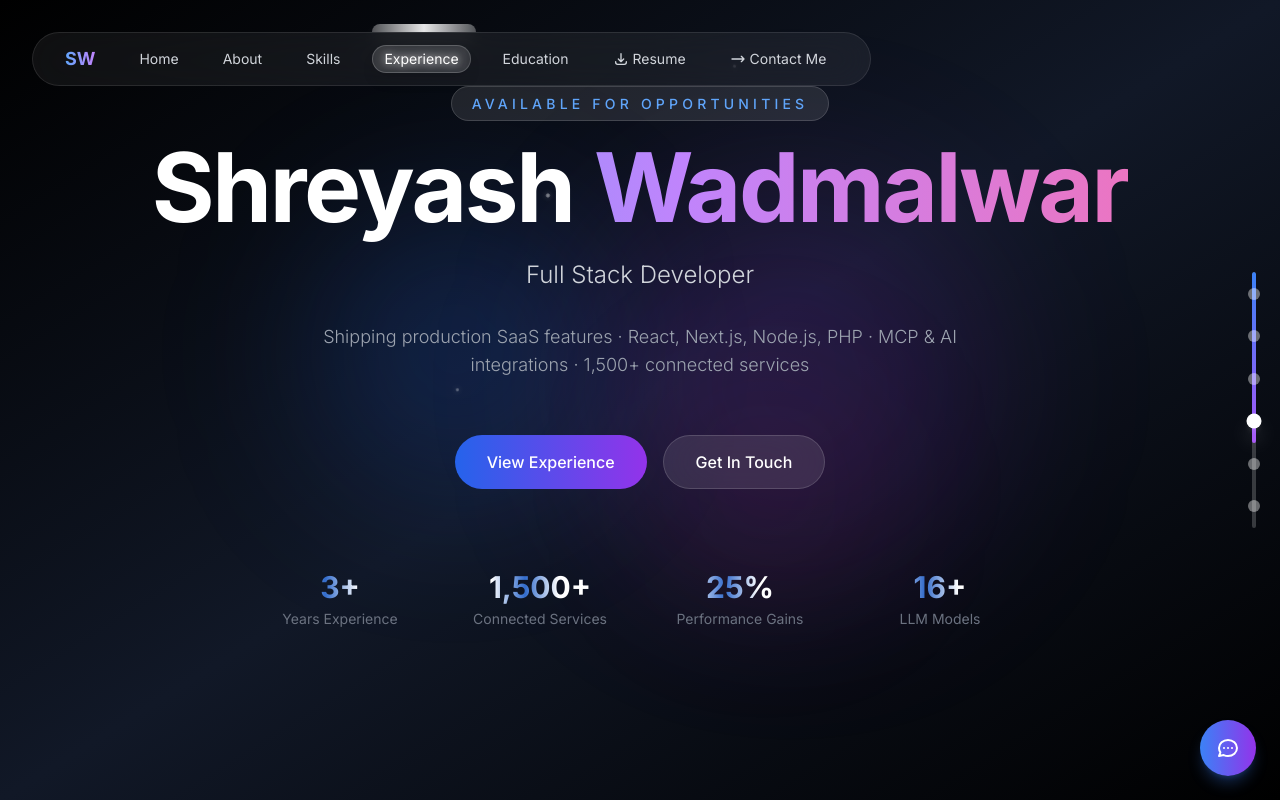
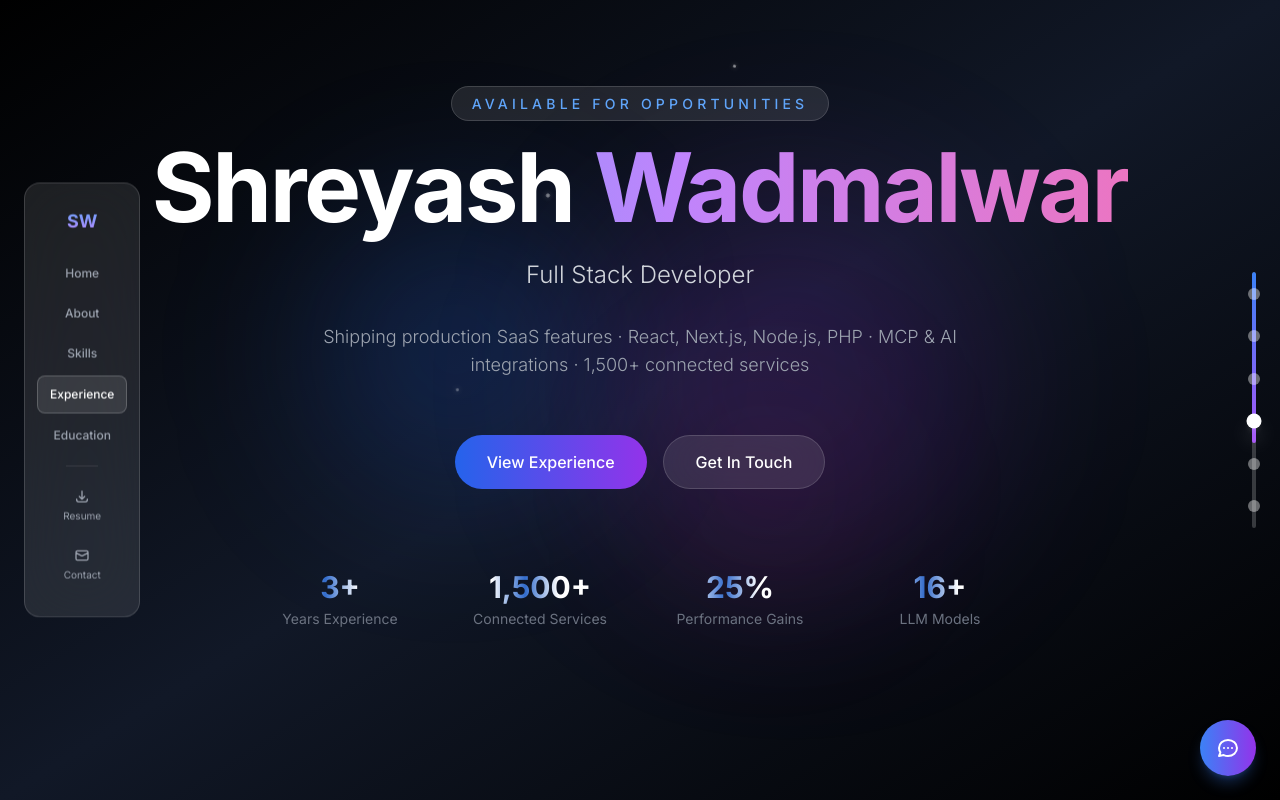
Before and after one commit to shreywadmalwar/shreyash_wadmalwar, a React (Create React App) app: page / in a window 1280 px wide. Shown: the top 800 px of the page. Built offline with nearby package versions, Linux system fonts and the light colour scheme.

Commit message:
Convert desktop nav to vertical left sidebar

```diff
--- a/src/components/Header.js
+++ b/src/components/Header.js
@@ -20,76 +20,56 @@ const Header = ({ activeSection, scrollToSection, openContactDrawer }) => {
     { id: "education", name: "Education" },
   ];
 
-  const activeIndex = sections.findIndex(
-    (section) => section.id === activeSection
-  );
-
   return (
     <>
-      {/* Desktop Header */}
-      <header className="hidden md:block fixed top-8 left-8 z-50">
-        {/* Animated pulse underline */}
-        {activeIndex !== -1 && (
-          <div
-            className="absolute -top-2 h-2 bg-gradient-to-r from-white/30 via-white/90 to-white/30 backdrop-blur-md rounded-t-full shadow-lg shadow-white/50 animate-pulse transition-all duration-300"
-            style={{
-              left: `${100 + activeIndex * 80}px`,
-              width: `${sections[activeIndex].name.length * 8 + 24}px`,
-            }}
-          />
-        )}
+      {/* Desktop Vertical Sidebar */}
+      <header className="hidden md:flex fixed left-6 top-1/2 -translate-y-1/2 z-50 flex-col items-center">
+        <nav className="glass-strong rounded-2xl px-3 py-6 flex flex-col items-center gap-1">
+          {/* Logo */}
+          <div className="text-lg font-bold bg-gradient-to-b from-blue-400 to-purple-400 bg-clip-text text-transparent mb-4">
+            SW
+          </div>
 
-        <nav className="glass rounded-full px-8 py-3 relative z-50">
-          <div className="flex items-center space-x-8">
-            <div className="text-lg font-bold bg-gradient-to-r from-blue-400 to-purple-400 bg-clip-text text-transparent">SW</div>
-            <div className="flex space-x-5">
+          {/* Nav items */}
           {sections.map((item) => (
             <button
               key={item.id}
               onClick={() => scrollToSection(item.id)}
-                  className={`text-sm transition-colors relative px-3 py-1 ${
+              className={`relative w-full text-xs font-medium px-3 py-2.5 rounded-lg transition-all duration-300 text-center whitespace-nowrap ${
                 activeSection === item.id
-                      ? "text-white"
-                      : "text-gray-300 hover:text-white"
+                  ? "text-white bg-white/10 border border-white/20"
+                  : "text-gray-400 hover:text-white hover:bg-white/5"
               }`}
             >
               {item.name}
-                  {activeSection === item.id && (
-                    <div className="absolute inset-0 bg-white/10 backdrop-blur-sm rounded-full border border-white/20 shadow-lg" />
-                  )}
             </button>
           ))}
+
+          {/* Divider */}
+          <div className="w-8 h-px bg-white/10 my-2" />
+
+          {/* Resume */}
           <a
             href={`${process.env.PUBLIC_URL}/resume.docx`}
             download="Shreyash_Wadmalwar_Resume.docx"
-                className="text-sm text-gray-300 hover:text-white transition-colors px-3 py-1 flex items-center gap-1"
+            className="flex flex-col items-center gap-1 text-gray-400 hover:text-white transition-colors px-3 py-2.5 rounded-lg hover:bg-white/5"
           >
             <svg className="w-4 h-4" fill="none" stroke="currentColor" viewBox="0 0 24 24">
               <path strokeLinecap="round" strokeLinejoin="round" strokeWidth={2} d="M4 16v1a3 3 0 003 3h10a3 3 0 003-3v-1m-4-4l-4 4m0 0l-4-4m4 4V4" />
             </svg>
-                Resume
+            <span className="text-[10px]">Resume</span>
           </a>
+
+          {/* Contact */}
           <button
             onClick={openContactDrawer}
-                className="text-sm text-gray-300 hover:text-white transition-colors px-3 py-1 flex items-center gap-1"
+            className="flex flex-col items-center gap-1 text-gray-400 hover:text-white transition-colors px-3 py-2.5 rounded-lg hover:bg-white/5"
           >
-                <svg
-                  className="w-4 h-4"
-                  fill="none"
-                  stroke="currentColor"
-                  viewBox="0 0 24 24"
-                >
-                  <path
-                    strokeLinecap="round"
-                    strokeLinejoin="round"
-                    strokeWidth={2}
-                    d="M17 8l4 4m0 0l-4 4m4-4H3"
-                  />
+            <svg className="w-4 h-4" fill="none" stroke="currentColor" viewBox="0 0 24 24">
+              <path strokeLinecap="round" strokeLinejoin="round" strokeWidth={2} d="M3 8l7.89 4.26a2 2 0 002.22 0L21 8M5 19h14a2 2 0 002-2V7a2 2 0 00-2-2H5a2 2 0 00-2 2v10a2 2 0 002 2z" />
             </svg>
-                Contact Me
+            <span className="text-[10px]">Contact</span>
           </button>
-            </div>
-          </div>
         </nav>
       </header>
 
```
Lines whose indentation alone changed are shown as unchanged.
